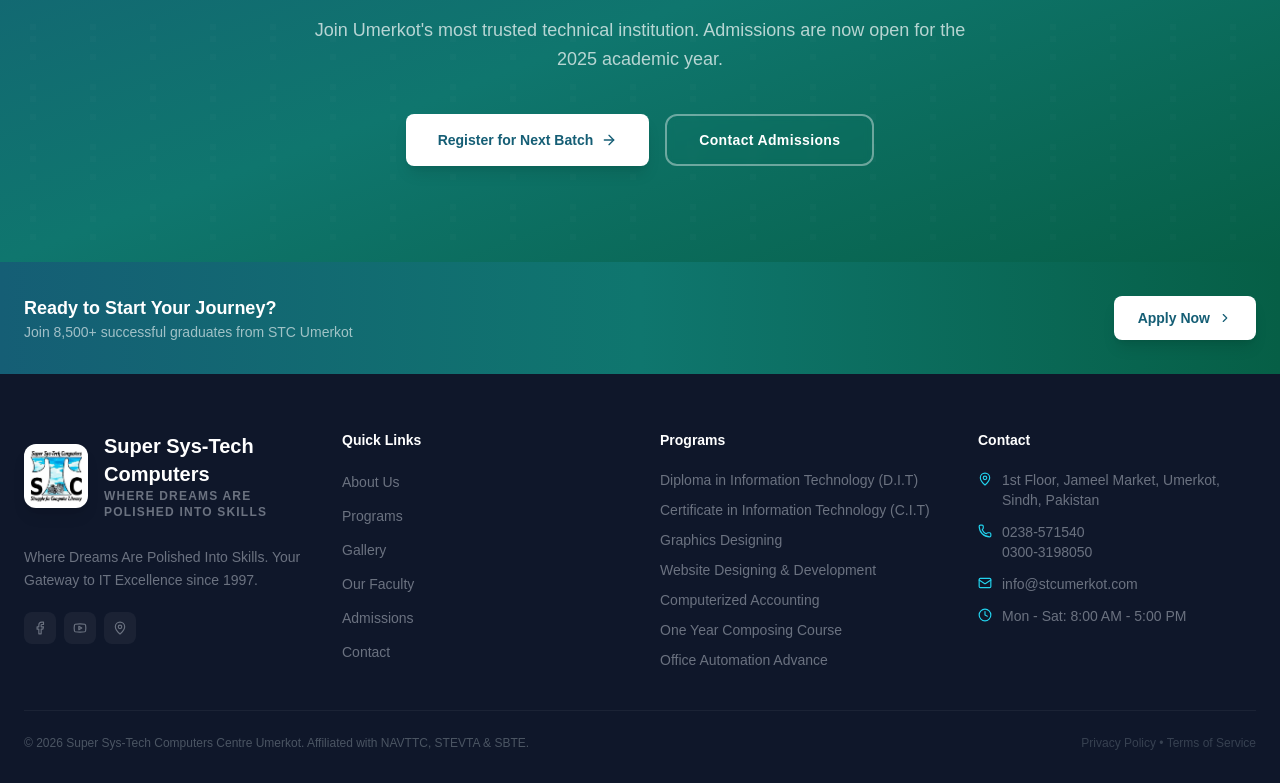
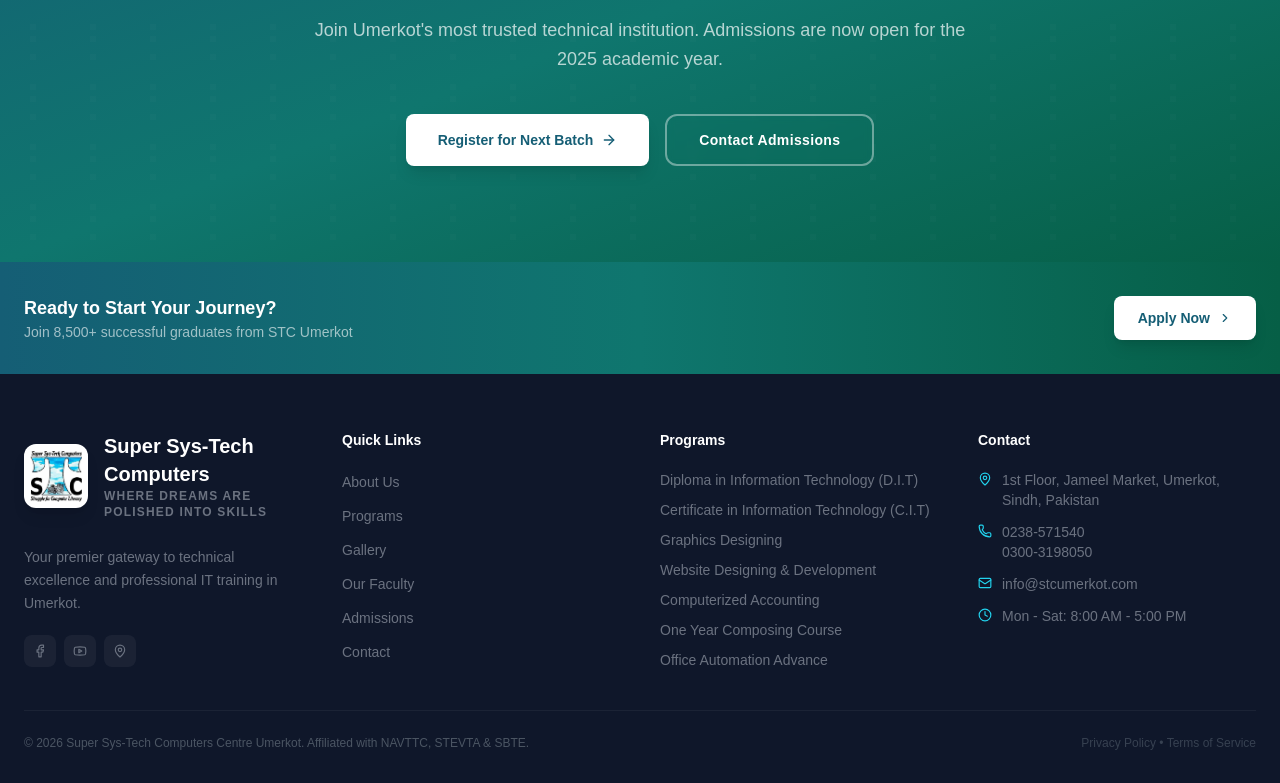
Before and after one commit to mkuk2013/super-systech-site, a Next.js app: page / in a window 1280 px wide. Shown: the part 4276-5059 px from the top of the page. Built offline with nearby package versions, Linux system fonts and the light colour scheme; no server answers.

Commit message:
Remove redundant text repetition in footer

```diff
--- a/components/Footer.tsx
+++ b/components/Footer.tsx
@@ -54,7 +54,7 @@
                 </div>
               </div>
               <p className="text-gray-500 text-sm leading-relaxed mb-5">
-                Where Dreams Are Polished Into Skills. Your Gateway to IT Excellence since 1997.
+                Your premier gateway to technical excellence and professional IT training in Umerkot.
               </p>
               <div className="flex gap-2">
                 <a href={settings?.facebookUrl || "https://www.facebook.com/SuperSysTechComputersUmerkot"} target="_blank" rel="noopener noreferrer" className="w-8 h-8 bg-white/5 rounded-lg flex items-center justify-center text-gray-500 hover:bg-cyan-600 hover:text-white transition-all">
```
